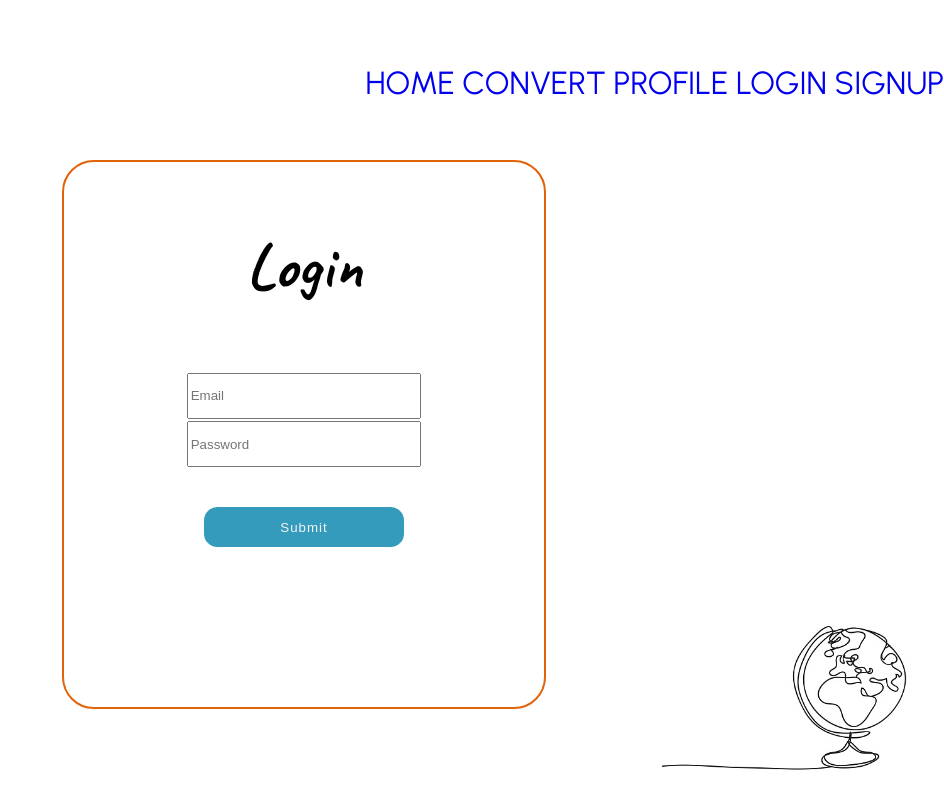
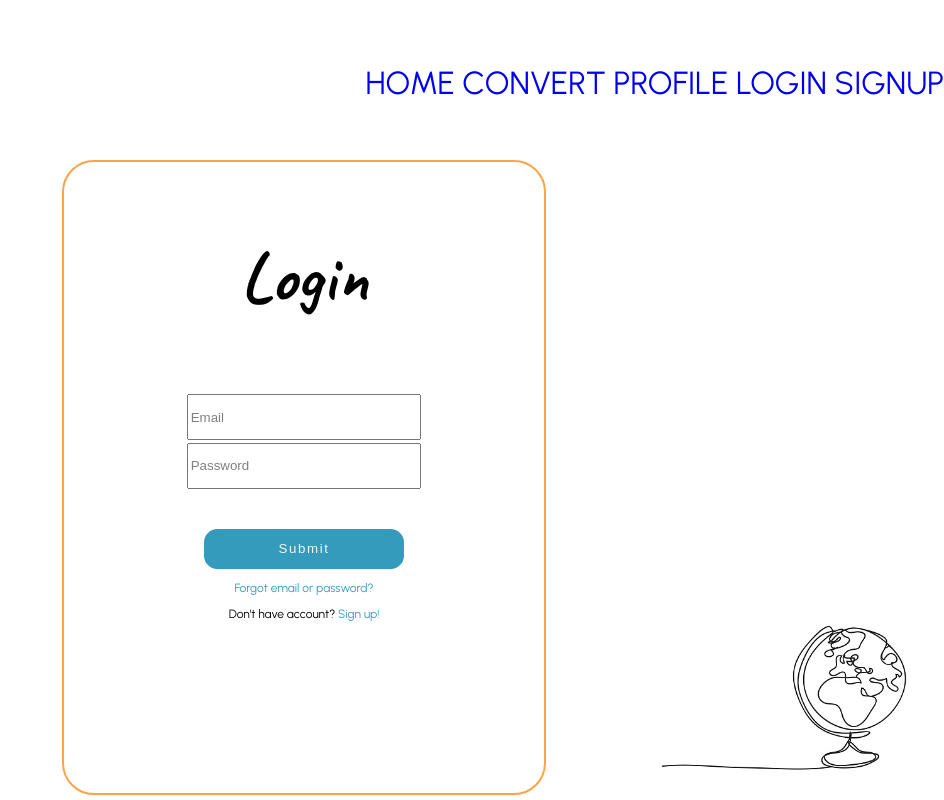
Before and after one commit to omtmana/currency-converter, a React (Create React App) app in the folder client/: page /login in a window 1280 px wide. Shown: the whole page, without its empty margins (336-1280 px from the left). Built offline with nearby package versions, Linux system fonts and the light colour scheme; no server answers; a web font is replaced by a local one.

Commit message:
Added login css

```diff
--- a/client/src/pages/Login.js
+++ b/client/src/pages/Login.js
@@ -35,7 +35,7 @@ const Login = ({ setUser }) => {
    return (
       <div className="login">
          <div className='login-form'>
-            <p style={{ fontSize: "2em", fontFamily: "Caveat", fontWeight: "900" }} > Login </p>
+            <p style={{ fontSize: "2.2em", fontFamily: "Caveat", fontWeight: "900" }} > Login </p>
             <form>
                <div>
                <input type='text'
@@ -55,6 +55,8 @@ const Login = ({ setUser }) => {
                </div>
             </form>
             <button className='login-submit-button' onSubmit={handleSubmit}> Submit </button>
+            <p style={{ fontSize: '12px', color: '#349BBC'}}>Forgot email or password?</p>
+            <p style={{fontSize: '12px'}}> Don't have account? <span style={{ fontSize: '12px', color: '#349BBC' }}>Sign up!</span> </p>
          </div>
       </div>
    )
--- a/client/src/pages/Signup.js
+++ b/client/src/pages/Signup.js
@@ -1,4 +1,5 @@
 import { useState } from 'react'
+import '../styles/SignUp.css'
 
 const Signup = ({setUser}) => {
    const [firstName, setFirstName] = useState('')
--- a/client/src/styles/Login.css
+++ b/client/src/styles/Login.css
@@ -8,18 +8,23 @@
 }
 
 .login-form {
-   border: 2px solid #E06308;
+   border: 2px solid #FFA347;
    width: 15em;
    padding-bottom: 5em;
    border-radius: 1em;
+   /* color: red */
 }
 
 .login-email {
    height: 3em;
    width: 17em;
-   /* border-bottom: 1px solid #FF6700 ; */
+   /* border: 1px solid rgb(255, 68, 0) ; */
    /* border-radius: 15px; */
    /* padding-left: 2em; */
+}
+
+::placeholder {
+   color: gray;
 }
 
 .login-password {
@@ -31,7 +36,7 @@
    border: 2px solid #349BBC;
    background-color: #349BBC;
    color: whitesmoke;
-   letter-spacing: 1px;
+   letter-spacing: 1.6px;
    height: 3em;
    width: 15em;
    border-radius: 1em;
```
